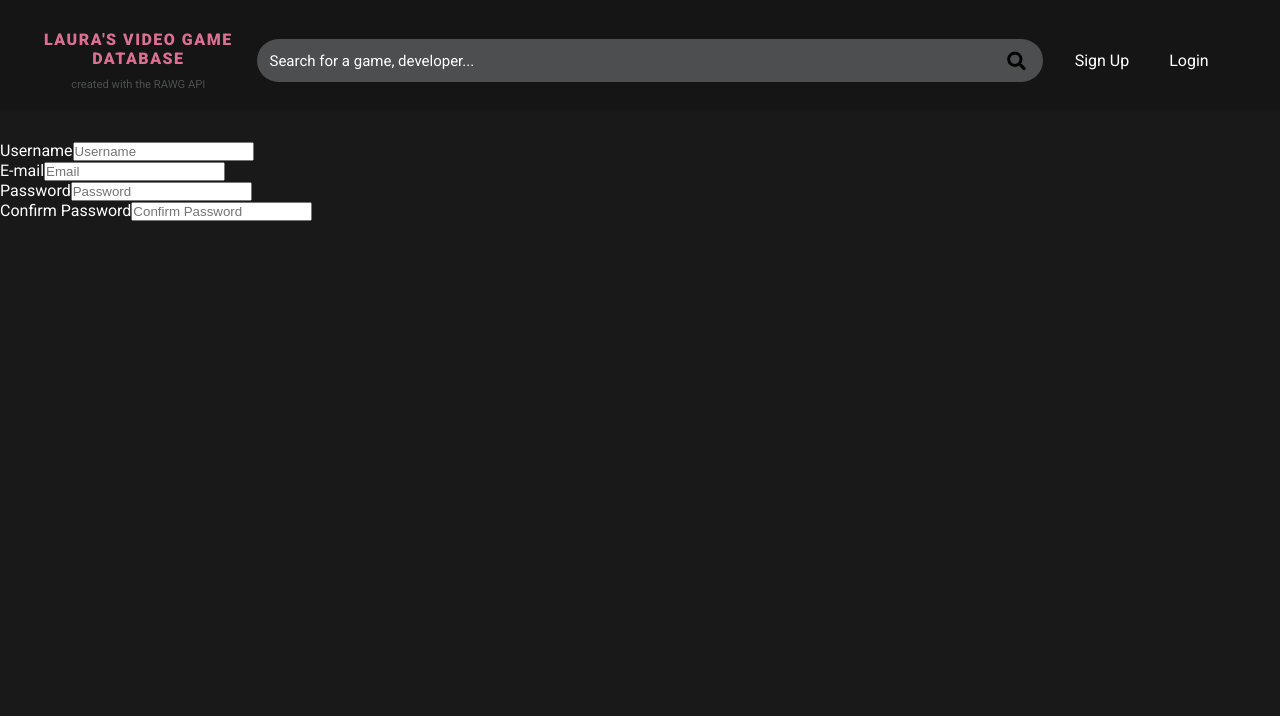
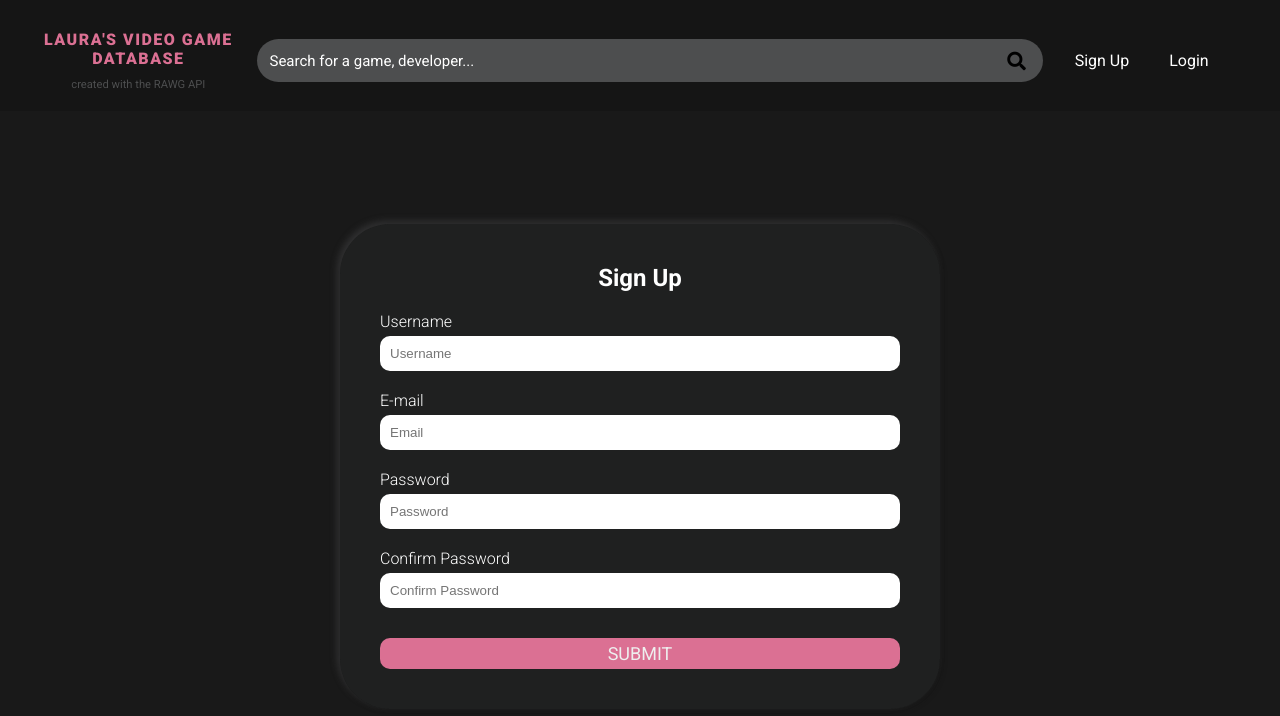
Before and after one commit to lauramarkovic/videogamedb, a React (Create React App) app: page /signup in a window 1280 px wide. Shown: the top 716 px of the page. Built offline with nearby package versions, Linux system fonts and the light colour scheme; no server answers.

Commit message:
Sign Up form design

```diff
--- a/src/components/Header/Header.css
+++ b/src/components/Header/Header.css
@@ -8,6 +8,10 @@ header {
   width: 100vw;
   padding: 30px 40px 20px;
   margin-bottom: 30px;
+}
+
+.header-link {
+  text-decoration: none;
 }
 
 .logo-container {
--- a/src/components/Header/Header.js
+++ b/src/components/Header/Header.js
@@ -6,7 +6,9 @@ function Header() {
   return (
     <header>
       <div className="logo-container">
-        <h2 className="logo">Laura's Video Game Database</h2>
+        <Link to="/" className="header-link">
+          <h2 className="logo">Laura's Video Game Database</h2>
+        </Link>
         <p>created with the <a href="https://rawg.io/" target="_blank" rel="noreferrer" id="logo-link">RAWG API</a></p>
       </div>
       <form className="search-form">
--- a/src/components/SignUp/SignUp.css
+++ b/src/components/SignUp/SignUp.css
@@ -0,0 +1,71 @@
+.signup {
+  display: flex;
+  flex-direction: column;
+  align-items: center;
+  justify-content: center;
+  height: calc(100vh - 150px);
+}
+
+.form {
+  background-color: #4d4e4f20;
+  min-width: 600px;
+  padding: 40px;
+  border-radius: 50px;
+  box-shadow: -3px -3px 7px #4d4e4f73, 3px 3px 5px #15151528;
+}
+
+.form h2 {
+  text-align: center;
+  margin-bottom: 10px;
+}
+
+.form-input {
+  display: flex;
+  flex-direction: column;
+  padding: 10px 0px 10px;
+}
+
+.form-input label {
+  display: block;
+  font-weight: 300;
+}
+
+.form-input input {
+  margin-top: 5px;
+  padding: 10px;
+  border-radius: 10px;
+  border: none;
+}
+
+.form-input input:focus {
+  outline: none;
+}
+
+.submitBtn {
+  background-color: palevioletred;
+  color: #eee;
+  border: none;
+  cursor: pointer;
+  width: 100%;
+  margin-top: 20px;
+  padding: 5px 10px;
+  font-family: inherit;
+  font-size: 18px;
+  text-transform: uppercase;
+  border-radius: 10px;
+}
+
+.submitBtn:active,
+.submitBtn:focus {
+  outline: none;
+}
+
+.submitBtn:active {
+  transform: scale(0.98);
+}
+
+@media(max-width: 800px) {
+  .form {
+    min-width: 400px;
+  }
+}
--- a/src/components/SignUp/SignUp.jsx
+++ b/src/components/SignUp/SignUp.jsx
@@ -1,9 +1,11 @@
 import React from 'react';
-import "./SignUp";
+import "./SignUp.css";
 
 const SignUp = () => {
   return (
-    <form>
+    <div className="signup">
+      <form className="form">
+        <h2>Sign Up</h2>
         <div className="form-input">
           <label for="username">Username</label>
           <input type="text" id="username" name="username" placeholder="Username" required />
@@ -20,7 +22,9 @@ const SignUp = () => {
           <label for="confirmPassword">Confirm Password</label>
           <input type="password" id="confirmPassword" name="confirmPassword" placeholder="Confirm Password" required />
         </div>
+        <button type="submit" className="submitBtn">Submit</button>
       </form>
+    </div>
   )
 };
 
```
Also changed, not shown: 1 other file (tests, documents, lock files or other folders). Lines whose indentation alone changed are shown as unchanged.
